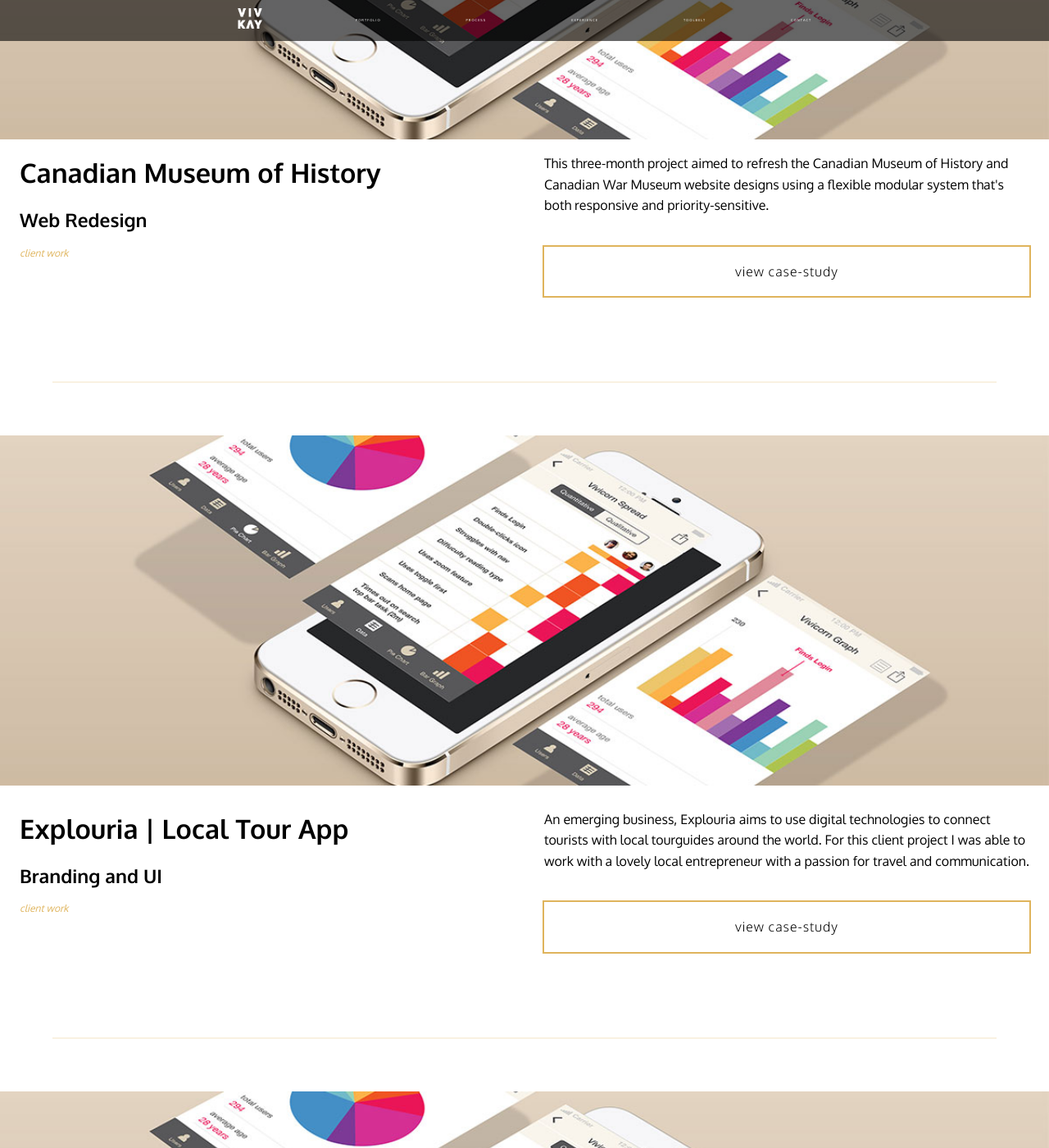
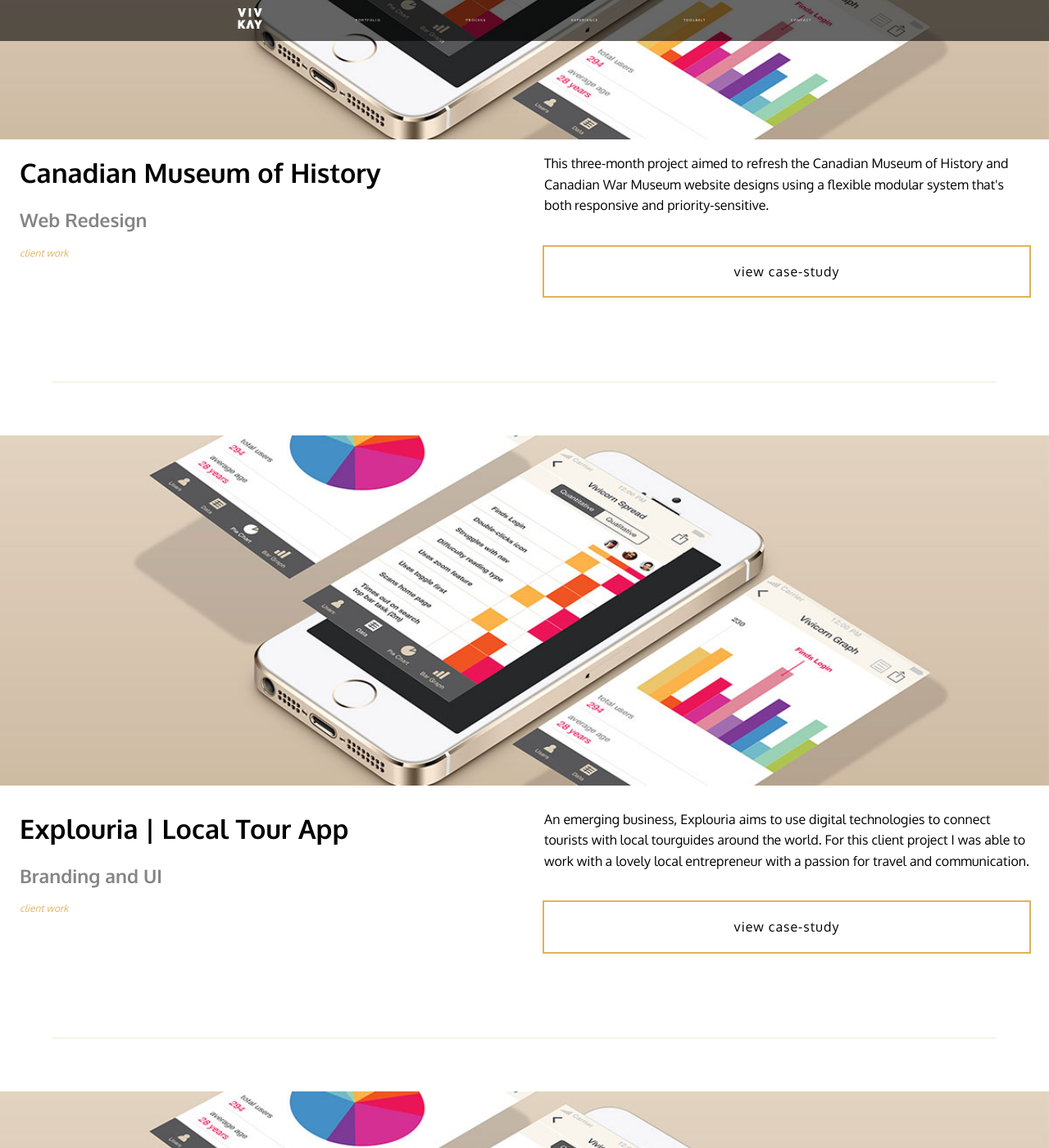
Before and after one commit to vivkay/portfolio-new, a Jekyll site: the page built from index.html, in a window 1280 px wide and 1400 px high, scrolled down 1157 px. Shown: the whole window at 82% size. Built offline with Jekyll 4.4.1, drawn with Linux system fonts in a browser that asks for light colours; Markdown is read by kramdown in place of the engine named in the settings.

Commit message:
minor type adjustments (color)

```diff
--- a/css/main.css
+++ b/css/main.css
@@ -200,6 +200,10 @@
     background-color: #C9A253;
 }
 
+.btn-gold:active {
+    background-color: #CC9628;
+}
+
 .btn-gold-inverse {
     font-size: 1rem;
     padding: 1.25rem 1.5rem;
@@ -210,8 +214,6 @@
     text-align: center;
     margin: 0 auto 2.5rem auto;
     letter-spacing: 1px;
-    font-weight: thin;
-    font-weight: lighter;
     float: left;
     width: 100%;
 }
@@ -219,6 +221,10 @@
 .btn-gold-inverse:hover {
     color: white;
     background-color: #dfb45c;
+}
+
+.btn-gold-inverse:active {
+    background-color: #CC9628;
 }
 
 .btn-gold-footer {
--- a/index.html
+++ b/index.html
@@ -33,7 +33,7 @@
         <div class="grid body-wrapper pad-t-1-2 pad-b-1-2">
             <div class="unit unit-s-1 unit-m-1-2 unit-l-1-2 unit-xl-1-2 gutter">
                 <h1 class="zetta"> {{ project.client }} </h1>
-                <h3> {{ project.title }} </h3>
+                <h3 class="grey"> {{ project.title }} </h3>
                 <p class="note">{{ project.note }}</p>
             </div>
             <div class="unit unit-s-1 unit-m-1-2 unit-l-1-2 unit-xl-1-2 gutter">
```
